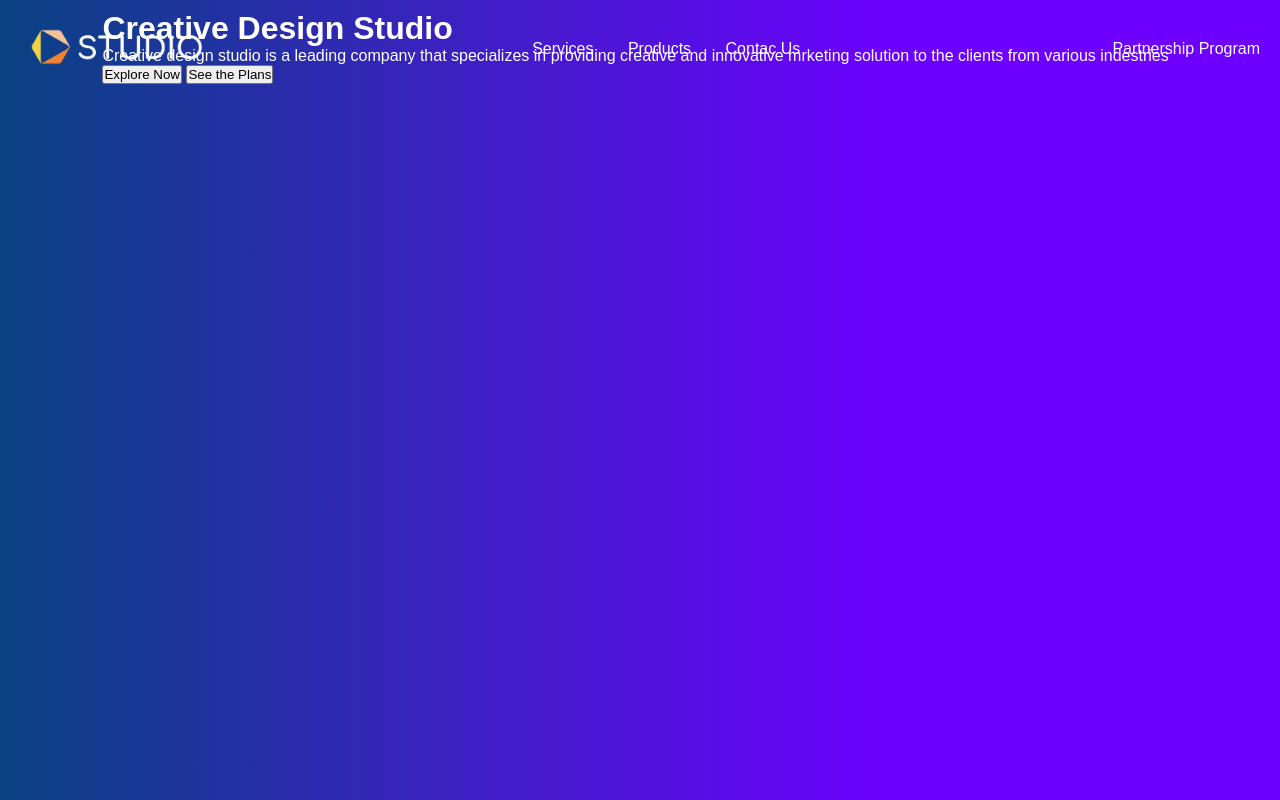
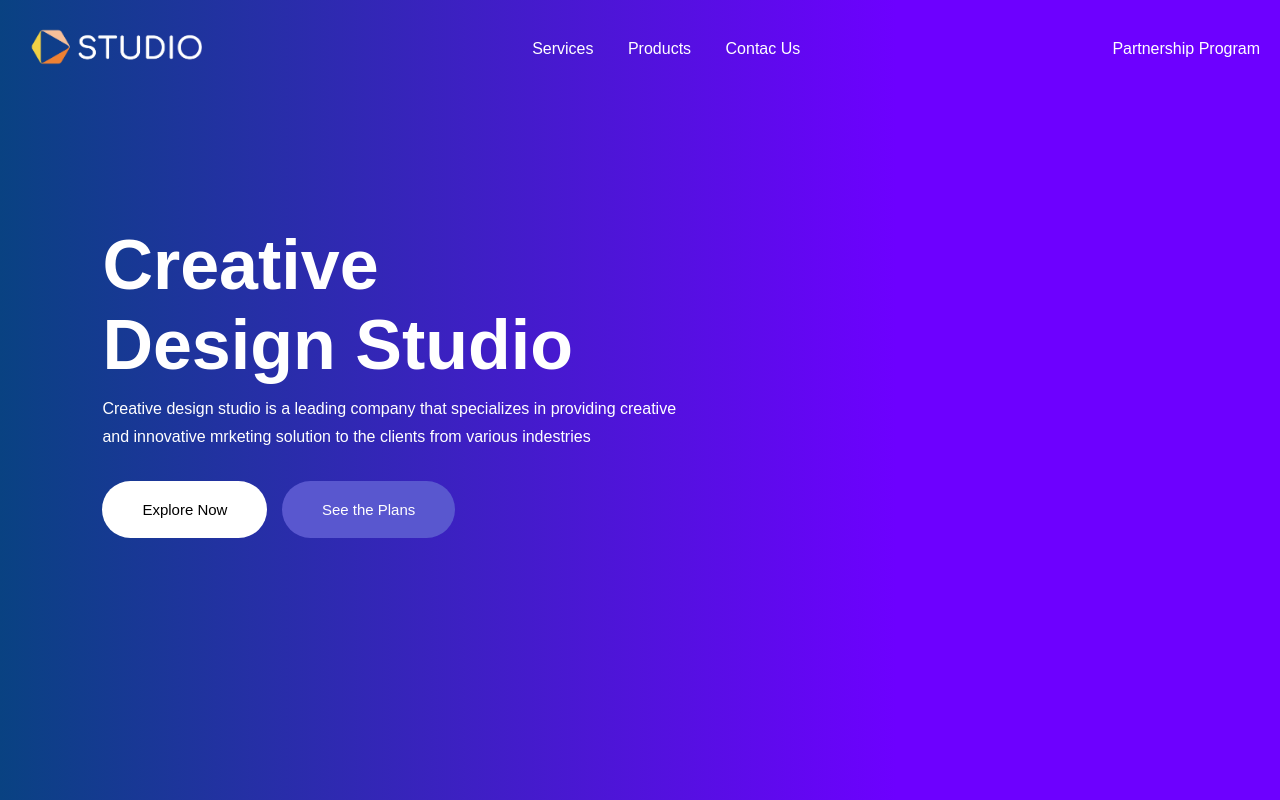
Before and after one commit to fmfahath/Studio_landing_page, a plain HTML site: page index.html in a window 1280 px wide. Drawn offline with Linux system fonts and the light colour scheme.

Commit message:
text-box : phase-2

```diff
--- a/index.html
+++ b/index.html
@@ -22,7 +22,7 @@
 
         <!-- textbox -->
         <div class="text-box">
-            <h1>Creative Design Studio</h1>
+            <h1>Creative <br>Design Studio</h1>
             <p>Creative design studio is a leading  company that specializes in
             providing creative and innovative mrketing solution to the clients from
             various indestries</p>
--- a/style.css
+++ b/style.css
@@ -45,3 +45,39 @@ nav a{
     text-decoration: none;
     color: #fff;
 }
+
+.text-box{
+    margin-top: 20%;
+    max-width: 600px;
+}
+
+.text-box h1{
+    font-size: 70px;
+    line-height: 80px;
+    font-weight: 600;
+    margin-bottom: 10px;
+}
+
+.text-box p{
+    font-size: 1rem;
+    line-height: 28px;
+
+}
+
+.text-box button{
+    font-size: 15px;
+    padding:    20px 40px;
+    border-radius: 50px;
+    border: 0;
+    outline: 0;
+    margin-top: 30px;
+    margin-right: 10px;
+    font-weight: 500;
+    background-color: #fff;
+    cursor: pointer;
+}
+
+.text-box button:last-child{
+    background: #5957cf;
+    color: #fff;
+}
```
